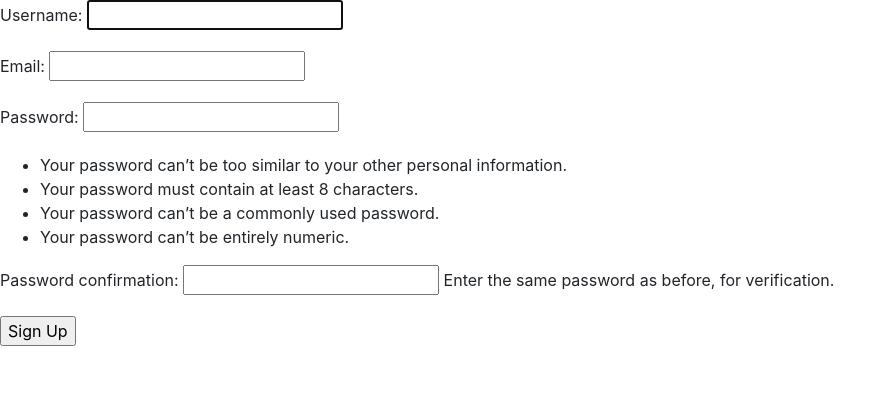
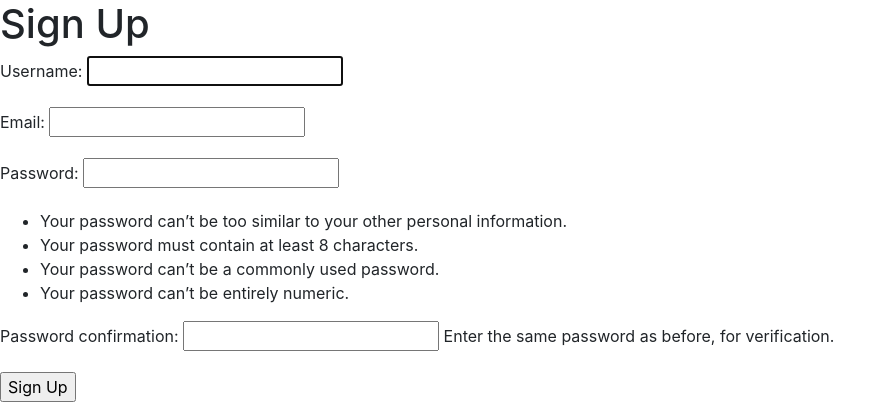
Before and after one commit to maanizfar/todo_list, a Django app: page /accounts/signup/ in a window 1280 px wide. Shown: the top 420 px of the page, without its empty margins (0-896 px from the left). Run offline with Django 3.2, Linux system fonts and the light colour scheme; some libraries are stand-ins or nearby versions.

Commit message:
Sign Up heading

```diff
--- a/accounts/templates/accounts/signup.html
+++ b/accounts/templates/accounts/signup.html
@@ -4,6 +4,8 @@
 {% block title %}Sign Up{% endblock title %}
 
 {% block content %}
+
+<h1>Sign Up</h1>
 
 <form method="post">
     {% csrf_token %}
```
